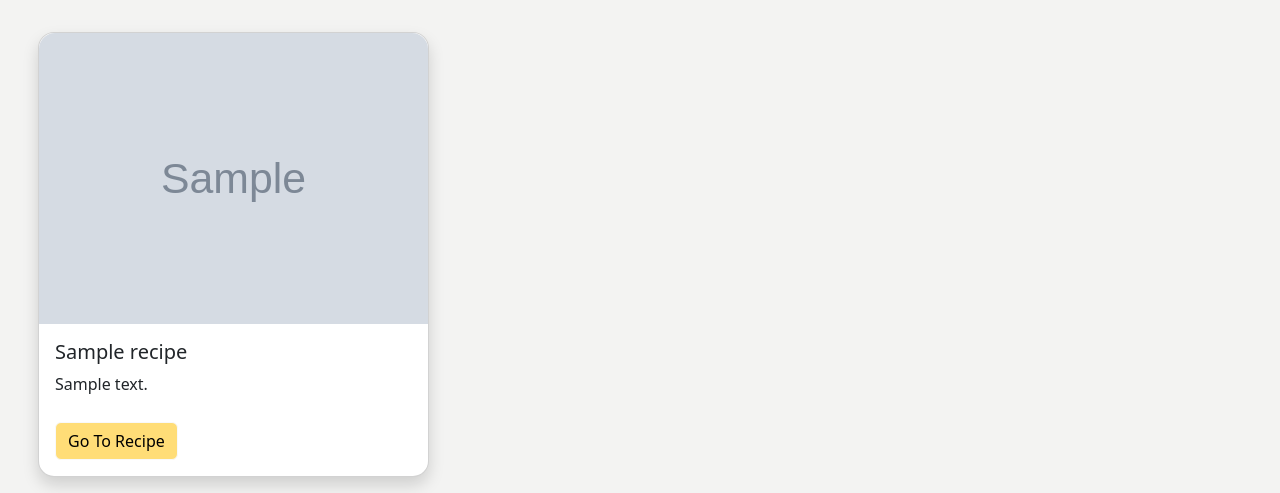
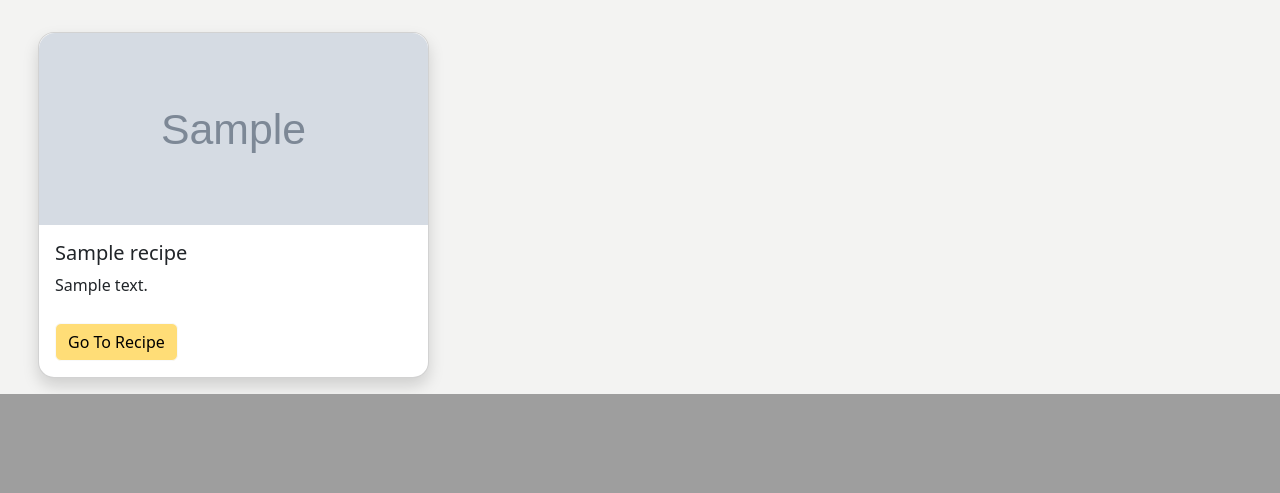
Before and after one commit to aneeshvittal1/wordofmouth, a Django app: page /wordofmouth/ in a window 1280 px wide. Shown: the part 536-1029 px from the top of the page. After the commit the page ends 930 px from the top, so only its background shows below. Run offline with Django 4.2, Linux system fonts and the light colour scheme; tables that the repository leaves empty hold one stand-in row (values such as "Sample post"); grey boxes marked "Sample" are stand-in pictures; some libraries are stand-ins or nearby versions.

Commit message:
Update recipe_explore.html

```diff
--- a/wordofmouth/templates/wordofmouth/recipe_explore.html
+++ b/wordofmouth/templates/wordofmouth/recipe_explore.html
@@ -29,7 +29,7 @@
                   src="{{recipe.picture.url}}"
                   class="img-fluid"
                   onerror="this.style='display:none;'"
-                  style="border-radius: 1em 1em 0 0; max-height: 400px;"
+                  style="border-radius: 1em 1em 0 0; width: 100%;height: 15vw;object-fit: cover;"
                 />
                 <a href="#!">
                   <div class="mask" style="background-color: rgba(251, 251, 251, 0.15);"></div>
```
